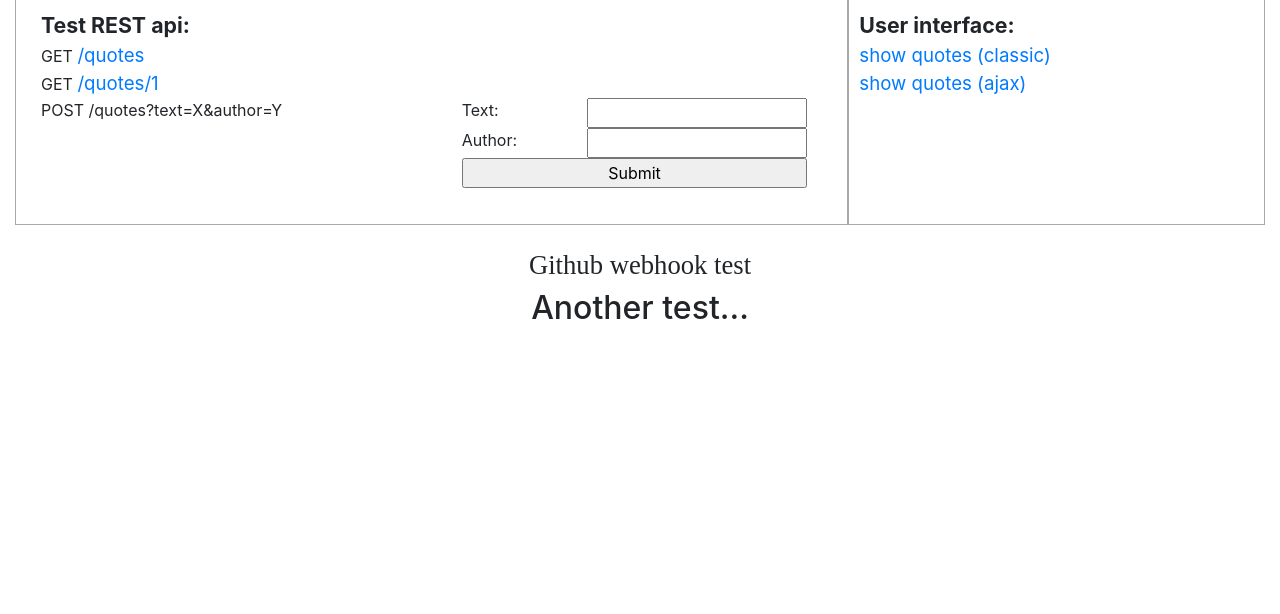
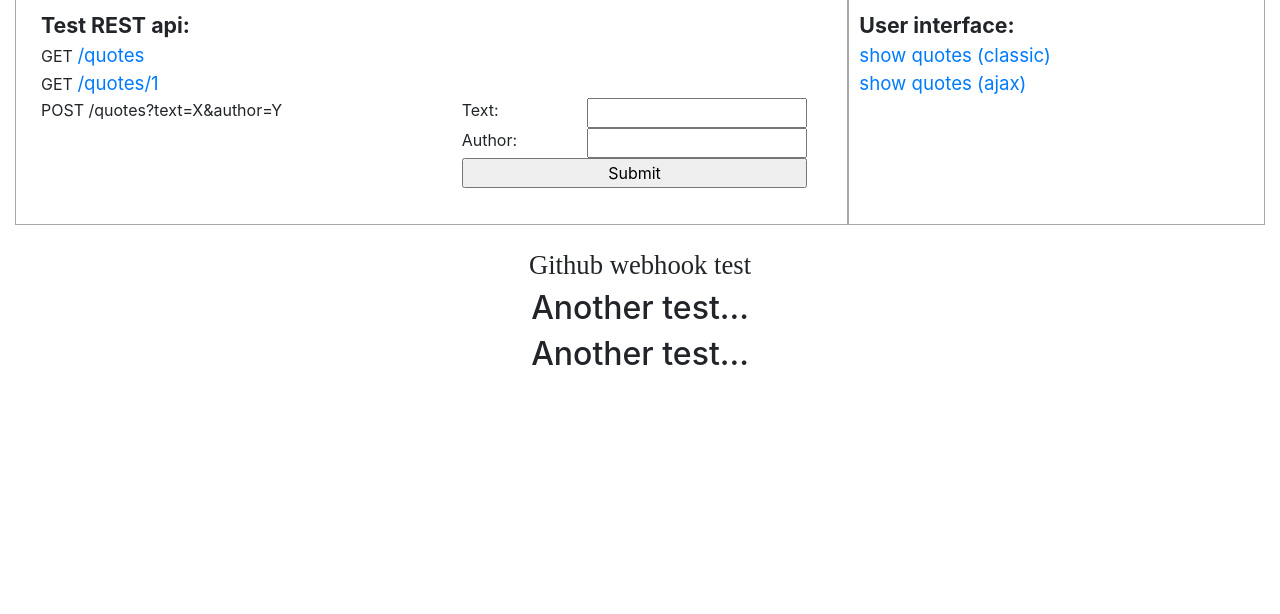
Before and after one commit to wstek/UABA2-PPDB-project, a Flask app: page / in a window 1280 px wide. Shown: the part 46-660 px from the top of the page. Run offline with Flask 2, Linux system fonts and the light colour scheme; some libraries are stand-ins or nearby versions.

Commit message:
GitHub webhook test 4

```diff
--- a/src/templates/index.html
+++ b/src/templates/index.html
@@ -90,6 +90,7 @@
 
     <h1 style="text-align: center">Github webhook test</h1>
     <h2 style="text-align: center">Another test...</h2>
+    <h2 style="text-align: center">Another test...</h2>
 
     {% include 'footer.html' %}
 </body>
```
